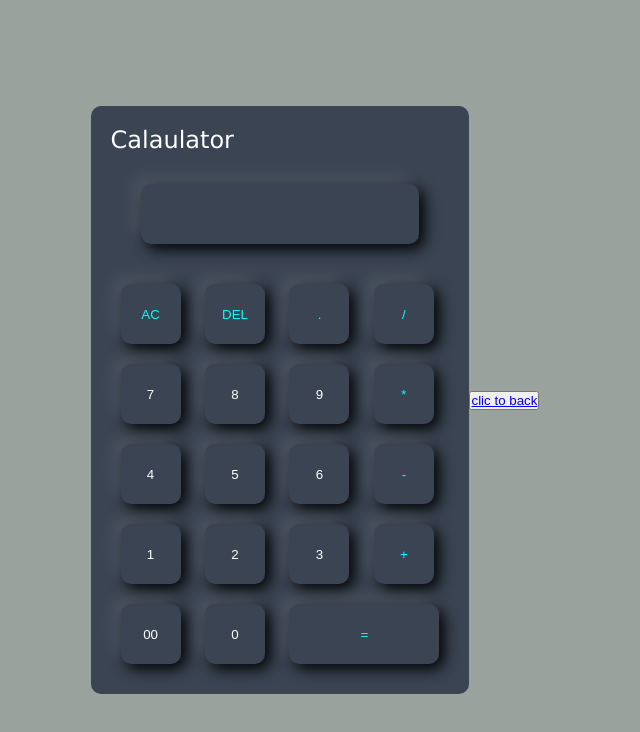
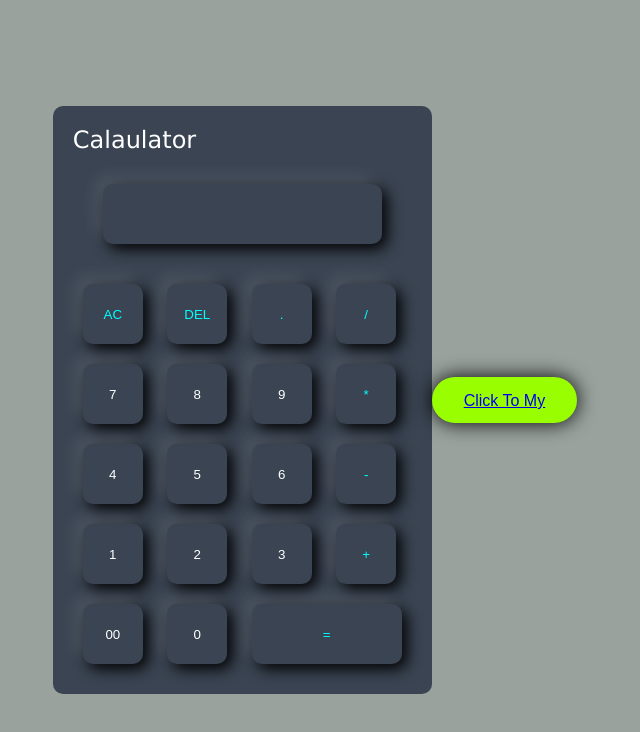
Before and after one commit to Manjunatha129/myportfolio, a plain HTML site: page index.html in a window 1280 px wide. Shown: the whole page, without its empty margins (325-965 px from the left). Drawn offline with Linux system fonts and the light colour scheme.

Commit message:
first commit

```diff
--- a/index.html
+++ b/index.html
@@ -63,7 +63,7 @@
         </div>
 
         <button class="btn">
-            <a href="./mysite.html">clic to back</a>
+            <a href="./mysite.html">Click To My</a>
         </button>
 
 
--- a/style.css
+++ b/style.css
@@ -58,3 +58,21 @@ form input.operator{
     font-weight: lighter;
     font-family:'Lucida Sans', 'Lucida Sans Regular', 'Lucida Grande', 'Lucida Sans Unicode', Geneva, Verdana, sans-serif;
 }
+.btn{
+    display: inline-block;
+    padding: 10px 30px;
+    background: rgb(153,255,0);
+    border:2px solid rgb(153, 255, 0);
+    border-radius: 50px;
+    box-shadow: 0 0 20px;
+    font-size: 16px;
+    font-weight: 400px;
+    font-size: bold;
+    font-family: system-ui, -apple-system, BlinkMacSystemFont, 'Segoe UI', Roboto, Oxygen, Ubuntu, Cantarell, 'Open Sans', 'Helvetica Neue', sans-serif;
+    color:black;
+    transition: .5s;
+}
+.btn:hover{
+    background: transparent;
+    color: rgb(0, 236, 236);
+}
```
Also changed, not shown: mysite.html (+0 -8 lines).
